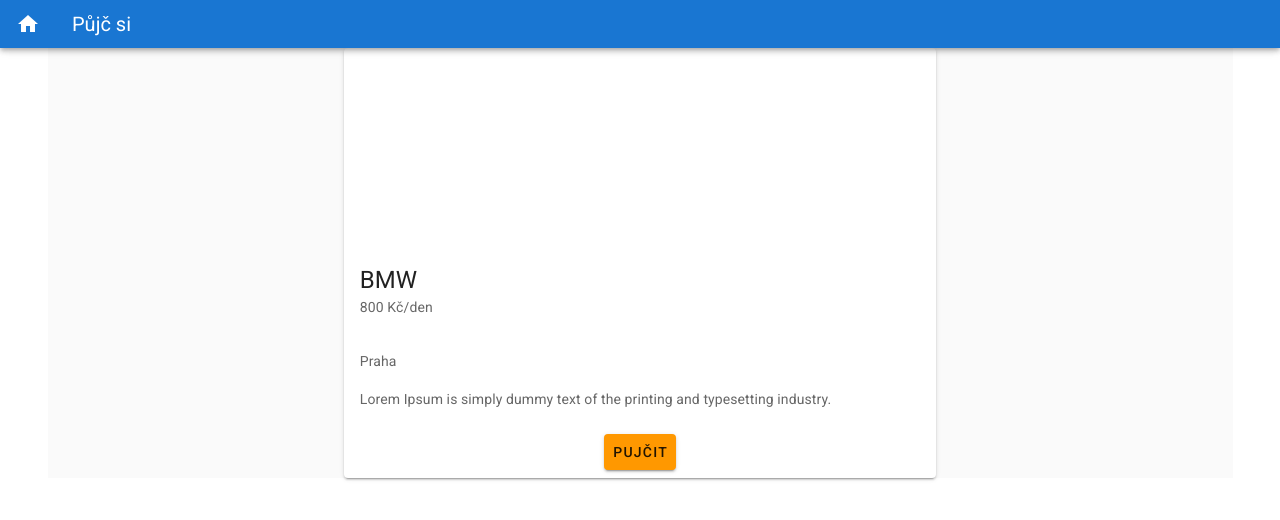
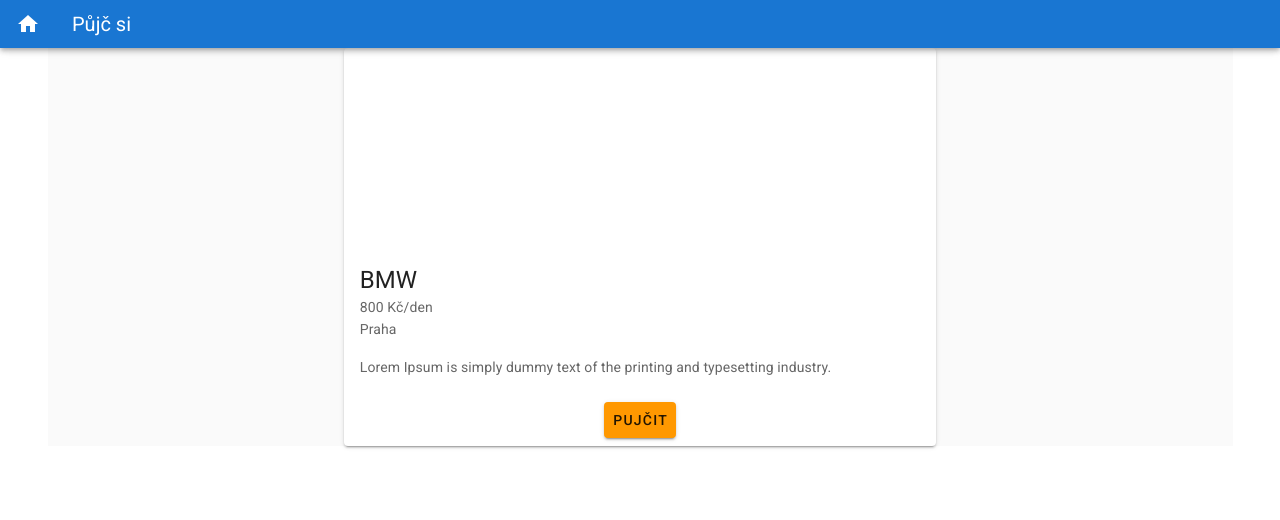
Before and after one commit to Marina2021/Pujcovna_SharingIsCaring, a Vue app: page /detail/1 in a window 1280 px wide. Shown: the top 520 px of the page. Built offline with nearby package versions, Linux system fonts and the light colour scheme.

Commit message:
update mezery

```diff
--- a/src/views/Detail.vue
+++ b/src/views/Detail.vue
@@ -4,8 +4,9 @@
       <v-card>
         <v-img v-bind:src="`/fotky_projekt_DA/${zobrazPolozku.images}`" height="200px"></v-img>
         <v-card-title class="headline" v-text="zobrazPolozku.nazev"></v-card-title>
-        <v-card-subtitle>{{ zobrazPolozku.cena }} Kč/den</v-card-subtitle>
-        <v-card-subtitle>{{ zobrazPolozku.mesto }}</v-card-subtitle>
+        <v-card-subtitle>{{ zobrazPolozku.cena }} Kč/den
+          <br>
+        {{ zobrazPolozku.mesto }}</v-card-subtitle>
         <v-card-text>{{ zobrazPolozku.popis }}</v-card-text>
         <v-card-actions class="d-flex justify-center">
             <v-btn flat color="orange">Pujčit</v-btn>
```
